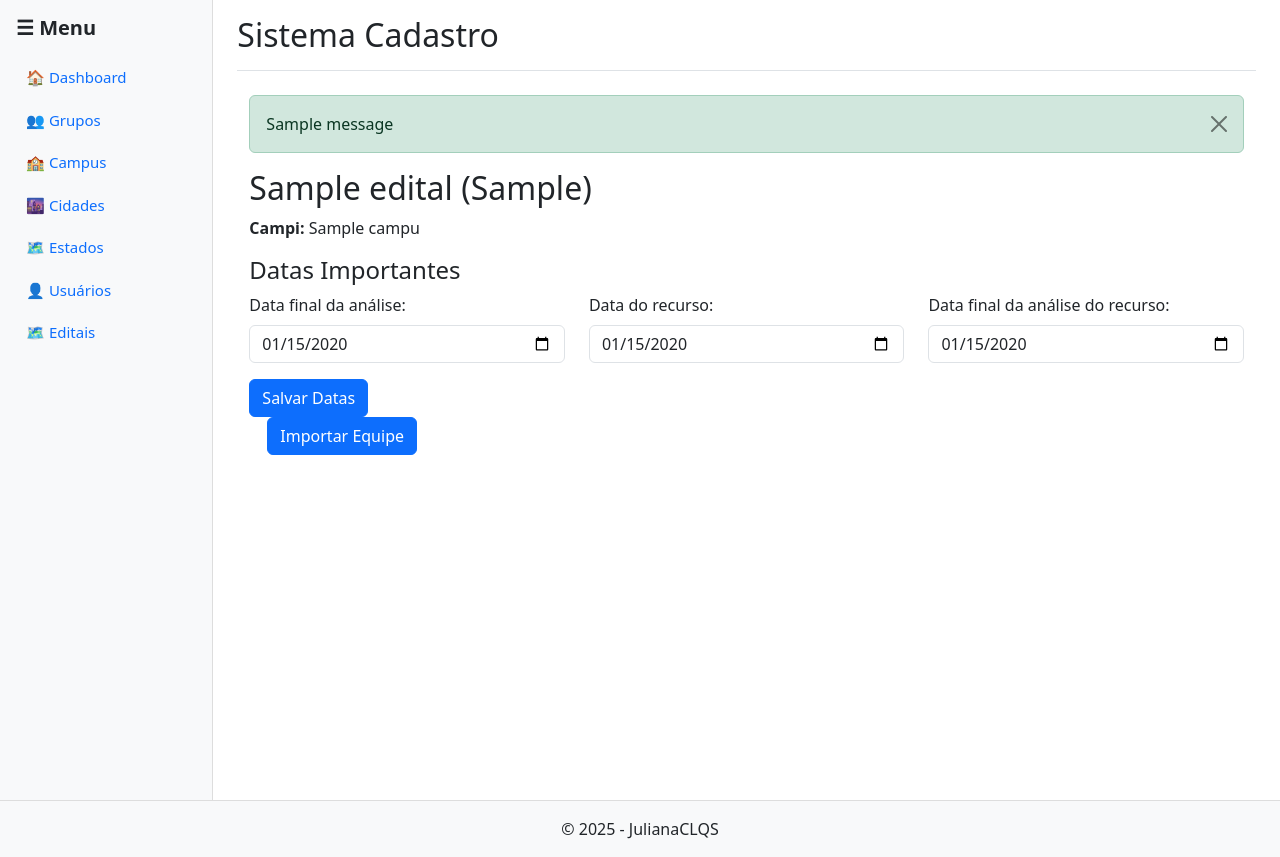
After one commit to juclqs/cadastro_analista_2, a Django app: page /usuarios/editais/1/ in a window 1280 px wide. The commit adds this page. Run offline with Django 5.2, Linux system fonts and the light colour scheme; tables that the repository leaves empty hold one stand-in row (values such as "Sample post"); one stand-in notice (Sample message) is shown.

Commit message:
atualização

```diff
--- a/app/settings.py
+++ b/app/settings.py
@@ -10,7 +10,6 @@ For the full list of settings and their values, see
 https://docs.djangoproject.com/en/5.2/ref/settings/
 """
 
-import os
 from pathlib import Path
 
 
--- a/cadastro/forms.py
+++ b/cadastro/forms.py
@@ -1,5 +1,5 @@
 from django import forms
-from .models import Usuario, Cidade, Estado, Campus, GrupoTrabalho, Edital
+from .models import Usuario, Cidade, Estado, Campus, GrupoTrabalho, Edital, GrupoAtendimento
 
 
 class UsuarioForm(forms.ModelForm):
@@ -68,7 +68,19 @@ class GrupoTrabalhoForm(forms.ModelForm):
 class EditalForm(forms.ModelForm):
     class Meta:
         model = Edital
-        fields = '__all__'
+        fields = ['nome', 'numero', 'campus', 'data_final_analise',
+                  'data_recurso', 'data_final_recurso']
         widgets = {
-            'campus': forms.SelectMultiple(attrs={'class': 'form-control'})
+            'campus': forms.SelectMultiple(attrs={'class': 'form-control'}),
+            'final_analise': forms.DateInput(attrs={'type': 'date', 'class': 'form-control'}),
+            'recurso': forms.DateInput(attrs={'type': 'date', 'class': 'form-control'}),
+            'final_recurso': forms.DateInput(attrs={'type': 'date', 'class': 'form-control'}),
+            'nome': forms.TextInput(attrs={'class': 'form-control'}),
+            'numero': forms.NumberInput(attrs={'class': 'form-control'}),
         }
+
+
+class GrupoAtendimentoForm(forms.ModelForm):
+    class Meta:
+        model = GrupoAtendimento
+        fields = ['nome']
--- a/cadastro/models.py
+++ b/cadastro/models.py
@@ -59,6 +59,21 @@ class Edital(models.Model):
     nome = models.CharField(max_length=200)
     numero = models.CharField(max_length=50)
     campus = models.ManyToManyField(Campus, blank=True)
+    data_final_analise = models.DateField(null=True, blank=True)
+    data_recurso = models.DateField(null=True, blank=True)
+    data_final_recurso = models.DateField(null=True, blank=True)
+    grupos_trabalho = models.ManyToManyField(
+        GrupoTrabalho, related_name='editais')
+    equipe = models.ManyToManyField(Usuario, related_name='editais')
 
     def __str__(self):
         return f"{self.nome} ({self.numero})"
+
+
+class GrupoAtendimento(models.Model):
+    nome = models.CharField(max_length=200)
+    edital = models.ForeignKey(
+        Edital, on_delete=models.CASCADE, related_name='grupos')
+
+    def __str__(self):
+        return self.nome
--- a/cadastro/templates/lista_editais.html
+++ b/cadastro/templates/lista_editais.html
@@ -34,6 +34,7 @@
                         {% endfor %}
                     </td>
                     <td>
+                        <a href="{% url 'visualizar_edital' edital.id %}" class="btn btn-sm btn-info">Visualizar</a>
                         <a href="{% url 'editar_edital' edital.id %}" class="btn btn-sm btn-warning">Editar</a>
                         <a href="{% url 'excluir_edital' edital.id %}" class="btn btn-sm btn-danger" onclick="return confirm('Tem certeza?');">Excluir</a>
                     </td>
--- /dev/null
+++ b/cadastro/templates/visualizar_edital.html
@@ -0,0 +1,79 @@
+{% extends 'base.html' %}
+
+{% block title %}Visualizar Edital{% endblock %}
+
+{% block content %}
+<div class="container mt-4">
+
+    <!-- Mensagens de sucesso -->
+    {% if messages %}
+        {% for message in messages %}
+            <div class="alert alert-success alert-dismissible fade show" role="alert">
+                {{ message }}
+                <button type="button" class="btn-close" data-bs-dismiss="alert" aria-label="Close"></button>
+            </div>
+        {% endfor %}
+    {% endif %}
+
+    <!-- Mensagens de erro -->
+    {% if form.errors %}
+        <div class="alert alert-danger">
+            <ul>
+            {% for field in form %}
+                {% for error in field.errors %}
+                    <li>{{ error }}</li>
+                {% endfor %}
+            {% endfor %}
+            {% for error in form.non_field_errors %}
+                <li>{{ error }}</li>
+            {% endfor %}
+            </ul>
+        </div>
+    {% endif %}
+
+    <h2>{{ edital.nome }} ({{ edital.numero }})</h2>
+
+    <p><strong>Campi:</strong>
+        {% if edital.campus.all %}
+            {% for c in edital.campus.all %}
+                {{ c.nome }}{% if not forloop.last %}, {% endif %}
+            {% endfor %}
+        {% else %}
+            {{ edital.campus.nome }}
+        {% endif %}
+    </p>
+
+    <h4>Datas Importantes</h4>
+
+    <!-- Formulário para salvar as datas -->
+    <form method="post" novalidate>
+        {% csrf_token %}
+        <div class="row">
+            <div class="col-md-4 mb-3">
+                <label for="data_final_analise" class="form-label">Data final da análise:</label>
+                <input type="date" id="data_final_analise" name="data_final_analise"
+                       class="form-control" value="{{ edital.data_final_analise|date:'Y-m-d' }}">
+            </div>
+            <div class="col-md-4 mb-3">
+                <label for="data_recurso" class="form-label">Data do recurso:</label>
+                <input type="date" id="data_recurso" name="data_recurso"
+                       class="form-control" value="{{ edital.data_recurso|date:'Y-m-d' }}">
+            </div>
+            <div class="col-md-4 mb-3">
+                <label for="data_final_recurso" class="form-label">Data final da análise do recurso:</label>
+                <input type="date" id="data_final_recurso" name="data_final_recurso"
+                       class="form-control" value="{{ edital.data_final_recurso|date:'Y-m-d' }}">
+            </div>
+        </div>
+
+        <button type="submit" class="btn btn-primary">Salvar Datas</button>
+    </form>
+
+    <!-- Formulário separado para importar equipe -->
+    <form method="post" action="{% url 'importar_equipe_edital' edital.id %}" style="display:inline; margin-left: 10px;">
+        {% csrf_token %}
+    <button type="submit" class="btn btn-primary ms-2">Importar Equipe</button>
+    </form>
+
+</div>
+{% endblock %}
--- a/cadastro/urls.py
+++ b/cadastro/urls.py
@@ -62,4 +62,12 @@ urlpatterns = [
     path('editais/<int:edital_id>/excluir/',
          views.excluir_edital, name='excluir_edital'),
     path('editais/exportar/', views.exportar_editais, name='exportar_editais'),
+    path('edital/<int:id>/importar_equipe/',
+         views.importar_equipe_edital, name='importar_equipe_edital'),
+    path('editais/<int:edital_id>/adicionar-grupo/',
+         views.adicionar_grupo_atendimento, name='adicionar_grupo_atendimento'),
+    path('editais/<int:edital_id>/',
+         views.visualizar_edital, name='visualizar_edital'),
+    path('usuarios/editais/<int:edital_id>/',
+         views.visualizar_edital, name='visualizar_edital'),
 ]
--- a/cadastro/views.py
+++ b/cadastro/views.py
@@ -2,8 +2,10 @@ import pandas as pd
 import openpyxl
 from django.shortcuts import render, redirect, get_object_or_404
 from django.http import HttpResponse
+from django.contrib import messages
+from django.shortcuts import redirect
 from .models import Usuario, Campus, GrupoTrabalho, Cidade, Estado, Edital
-from .forms import UsuarioForm, CidadeForm, EstadoForm, CampusForm, GrupoTrabalhoForm, EditalForm
+from .forms import UsuarioForm, CidadeForm, EstadoForm, CampusForm, GrupoTrabalhoForm, EditalForm, GrupoAtendimentoForm
 
 # ==================== USUÁRIOS ====================
 
@@ -397,3 +399,52 @@ def exportar_editais(request):
     response['Content-Disposition'] = 'attachment; filename=editais.xlsx'
     wb.save(response)
     return response
+
+
+def visualizar_edital(request, edital_id):
+    edital = get_object_or_404(Edital, pk=edital_id)
+
+    if request.method == 'POST':
+        form = EditalForm(request.POST, instance=edital)
+        if form.is_valid():
+            form.save()
+            return redirect('visualizar_edital', edital_id=edital.pk)
+    else:
+        form = EditalForm(instance=edital)
+
+    return render(request, 'visualizar_edital.html', {'form': form, 'edital': edital})
+
+
+def importar_equipe_edital(request, id):
+    edital = get_object_or_404(Edital, id=id)
+
+    # Ajuste para relacionamento correto com grupos de trabalho
+    grupos = edital.grupos_trabalho.all()  # ajustar conforme seu modelo
+
+    usuarios_importados = 0
+    for grupo in grupos:
+        usuarios = grupo.usuarios.all()  # ou o nome correto do relacionamento
+        for usuario in usuarios:
+            if not edital.equipe.filter(id=usuario.id).exists():
+                edital.equipe.add(usuario)
+                usuarios_importados += 1
+
+    messages.success(
+        request, f'{usuarios_importados} usuários importados para a equipe do edital.')
+    return redirect('visualizar_edital', edital_id=edital.id)
+
+
+def adicionar_grupo_atendimento(request, edital_id):
+    edital = get_object_or_404(Edital, id=edital_id)
+
+    if request.method == 'POST':
+        form = GrupoAtendimentoForm(request.POST)
+        if form.is_valid():
+            grupo = form.save(commit=False)
+            grupo.edital = edital
+            grupo.save()
+            return redirect('visualizar_edital', edital_id=edital.id)
+    else:
+        form = GrupoAtendimentoForm()
+
+    return render(request, 'adicionar_grupo_atendimento.html', {'form': form, 'edital': edital})
```
Also changed, not shown: cadastro/templates/adicionar_grupo_atendimento.html (added, +15 -0 lines), cadastro/templates/importar_equipe_edital.html (added, +27 -0 lines), cadastro/migrations/0007_edital_data_final_analise_edital_data_final_recurso_and_more.py (added), cadastro/migrations/0008_grupoatendimento.py (added), cadastro/migrations/0009_edital_equipe_edital_grupos_trabalho.py (added), 2 other files.
